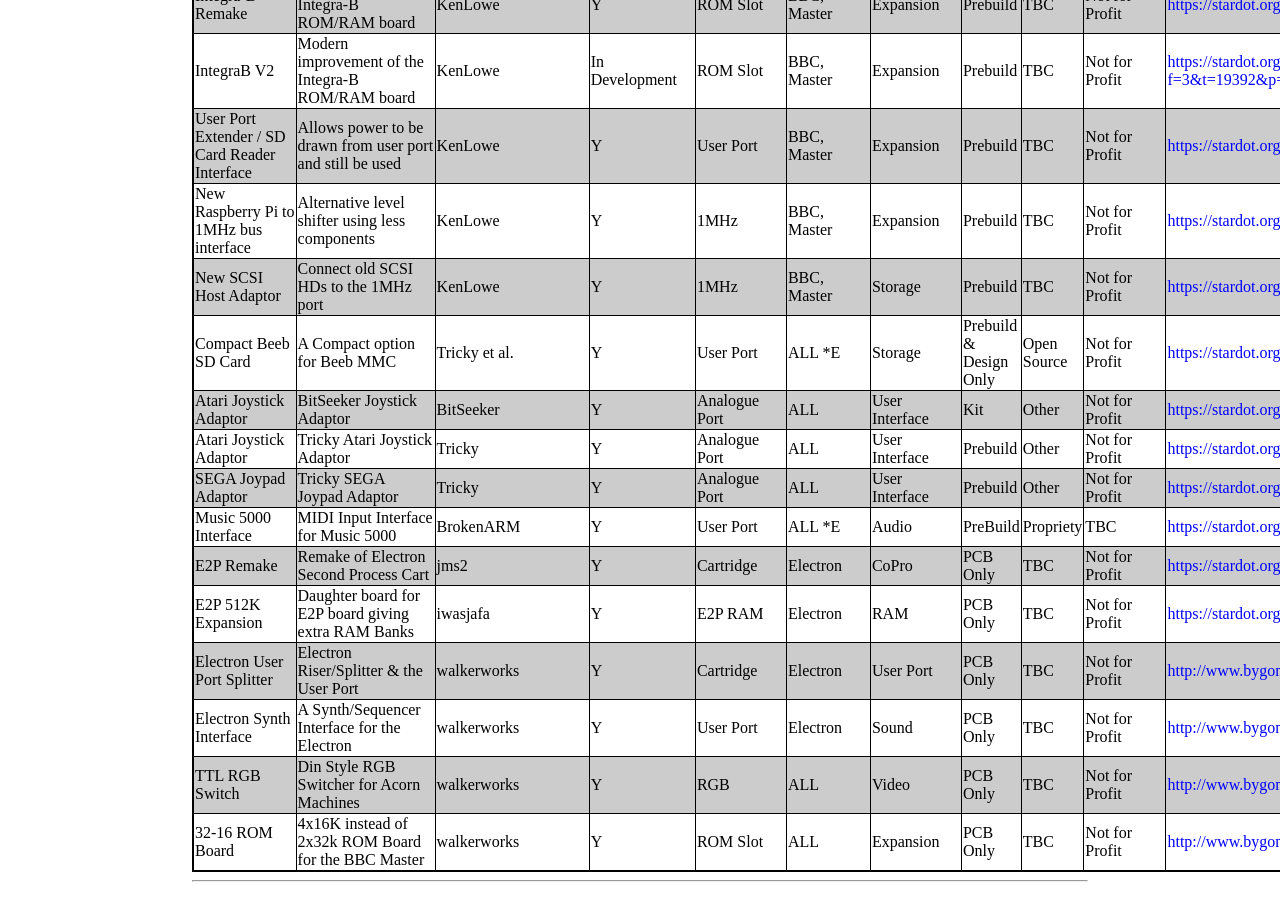
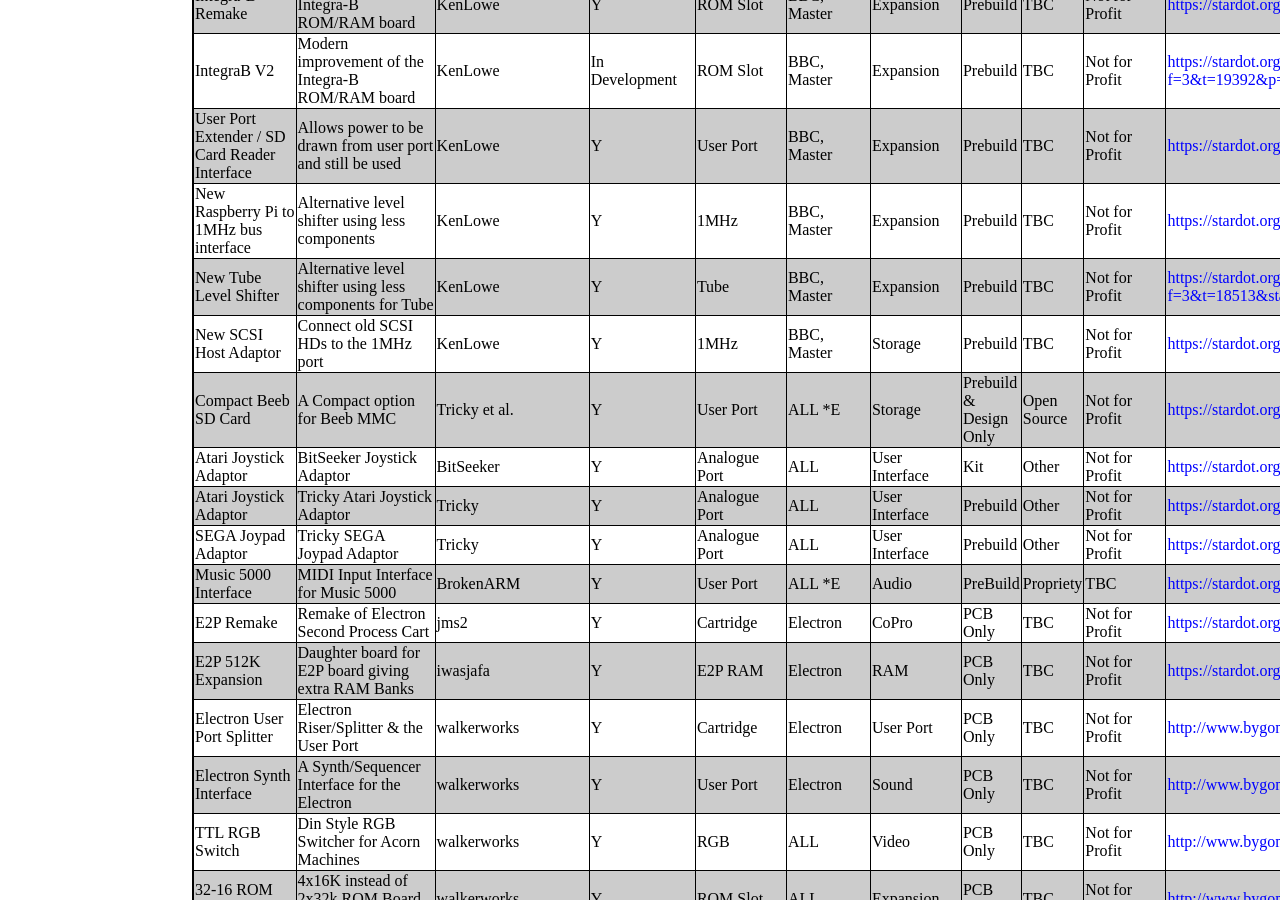
Before and after one commit to elminster/elminster.github.io, a Jekyll site: the page built from hardware.md, in a window 1280 px wide and 900 px high, scrolled down 5386 px. Built offline with Jekyll 4.4.1, drawn with Linux system fonts in a browser that asks for light colours.

Commit message:
Added Ken Lowe Tube Level Shifter

```diff
--- a/hardware.md
+++ b/hardware.md
@@ -135,6 +135,7 @@
 | IntegraB V2 | Modern improvement of the Integra-B ROM/RAM board | KenLowe | In Development| ROM Slot | BBC, Master | Expansion | Prebuild | TBC | Not for Profit | <https://stardot.org.uk/forums/viewtopic.php?f=3&t=19392&p=269720#p269720> |
 | User Port Extender / SD Card Reader Interface | Allows power to be drawn from user port and still be used | KenLowe | Y | User Port | BBC, Master | Expansion | Prebuild | TBC | Not for Profit | <https://stardot.org.uk/forums/viewtopic.php?f=3&t=19788#p275822> |
 | New Raspberry Pi to 1MHz bus interface | Alternative level shifter using less components | KenLowe | Y | 1MHz | BBC, Master | Expansion | Prebuild | TBC | Not for Profit | <https://stardot.org.uk/forums/viewtopic.php?f=3&t=18513> |
+| New Tube Level Shifter | Alternative level shifter using less components for Tube | KenLowe | Y | Tube | BBC, Master | Expansion | Prebuild | TBC | Not for Profit | <https://stardot.org.uk/forums/viewtopic.php?f=3&t=18513&start=60#p258205> |
 | New SCSI Host Adaptor | Connect old SCSI HDs to the 1MHz port | KenLowe | Y | 1MHz | BBC, Master | Storage | Prebuild | TBC | Not for Profit | <https://stardot.org.uk/forums/viewtopic.php?f=3&t=18815> |
 | Compact Beeb SD Card | A Compact option for Beeb MMC | Tricky et al. | Y | User Port | ALL *E | Storage | Prebuild & Design Only | Open Source | Not for Profit | <https://stardot.org.uk/forums/viewtopic.php?f=3&t=12869> |
 | Atari Joystick Adaptor | BitSeeker Joystick Adaptor | BitSeeker | Y | Analogue Port | ALL | User Interface | Kit | Other | Not for Profit | <https://stardot.org.uk/forums/viewtopic.php?f=3&t=15037> |
```
